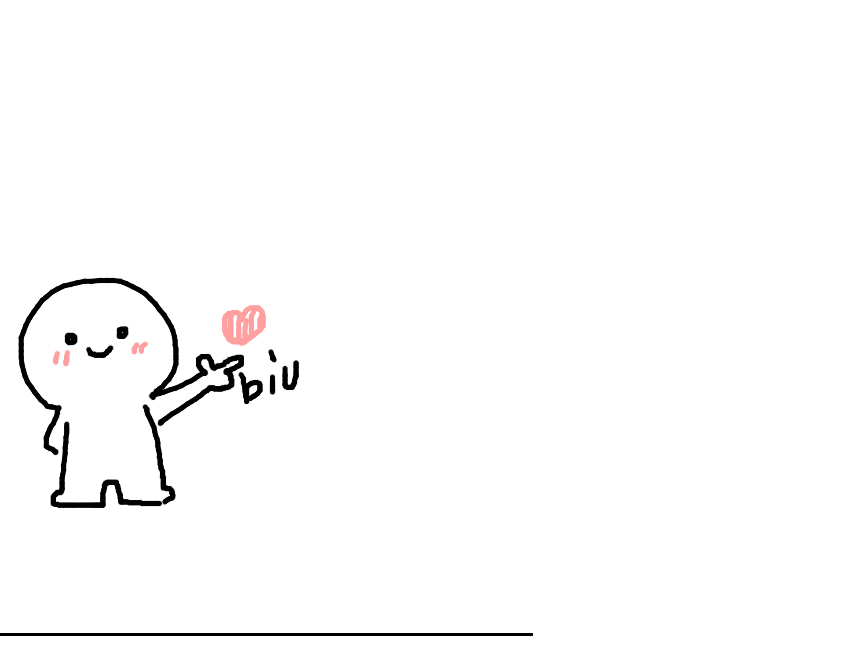
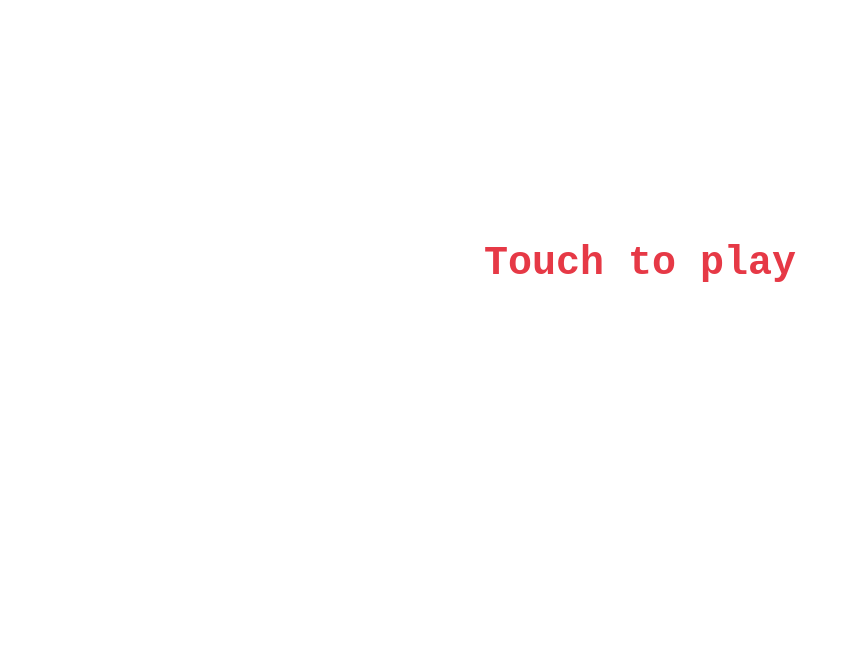
Before and after one commit to rodrigosborges/rodrigosborges.github.io, a plain HTML site: page index.html in a window 1280 px wide. Shown: the part 137-800 px from the top of the page, without its empty margins (0-858 px from the left). Drawn offline with Linux system fonts and the light colour scheme.

Commit message:
Update files

```diff
--- a/css/love.css
+++ b/css/love.css
@@ -197,4 +197,26 @@ body {
     z-index: 999;
 }
 
+.touch-overlay {
+    position: fixed;
+    top: 0;
+    left: 0;
+    width: 100%;
+    height: 100%;
+    background-color: white;
+    z-index: 9999;
+    display: flex;
+    justify-content: center;
+    align-items: center;
+    cursor: pointer;
+}
+
+.touch-text {
+    font-size: 40px;
+    font-weight: bold;
+    color: #e63946;
+    font-family: 'Courier New', Courier, monospace;
+    text-align: center;
+    user-select: none;
+}
 /*---------------------- footer -------------------------*/
--- a/index.html
+++ b/index.html
@@ -34,6 +34,10 @@
     </div>
     <div class="love-text" style="display: none;">I Love You</div> <!-- ERRADO AQUI -->
 
+    <div class="touch-overlay">
+        <div class="touch-text">Touch to play</div>
+    </div>
+
     <div class="footer">
         <div class="border">
             <div class="border-top"></div>
--- a/js/love.js
+++ b/js/love.js
@@ -118,12 +118,21 @@ function Rise() {
 }
 
 window.onload = function () {
-    setTimeout(() => {
+    const overlay = document.querySelector(".touch-overlay");
+    const audio = document.getElementById("audios");
 
-        timer = setInterval(() => {
-            Next();
-        }, 100);
+    overlay.addEventListener("click", () => {
+        // Tocar música
+        audio.play();
 
+        // Esconder tela inicial
+        overlay.style.display = "none";
 
-    }, 7000);
+        // Iniciar animação após 0,5s
+        setTimeout(() => {
+            timer = setInterval(() => {
+                Next();
+            }, 100); // você pode ajustar a velocidade aqui
+        }, 7000);
+    });
 };
```
